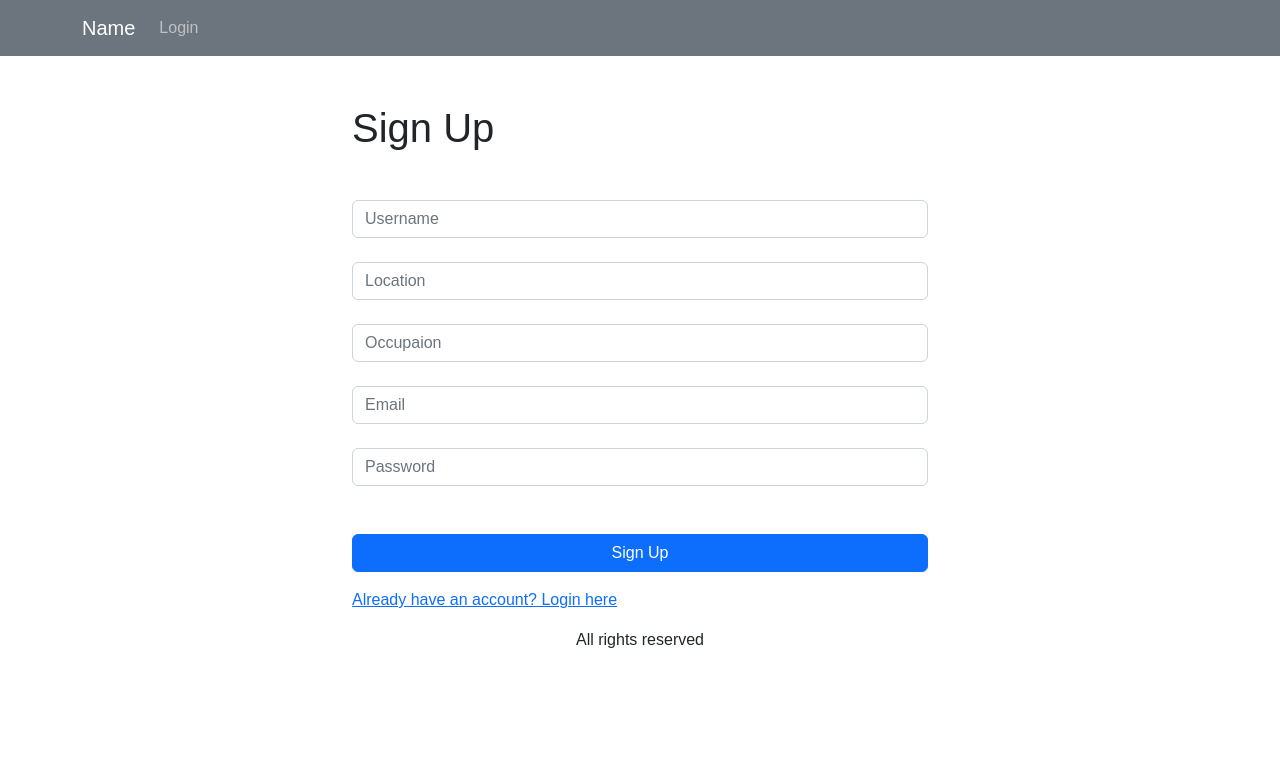
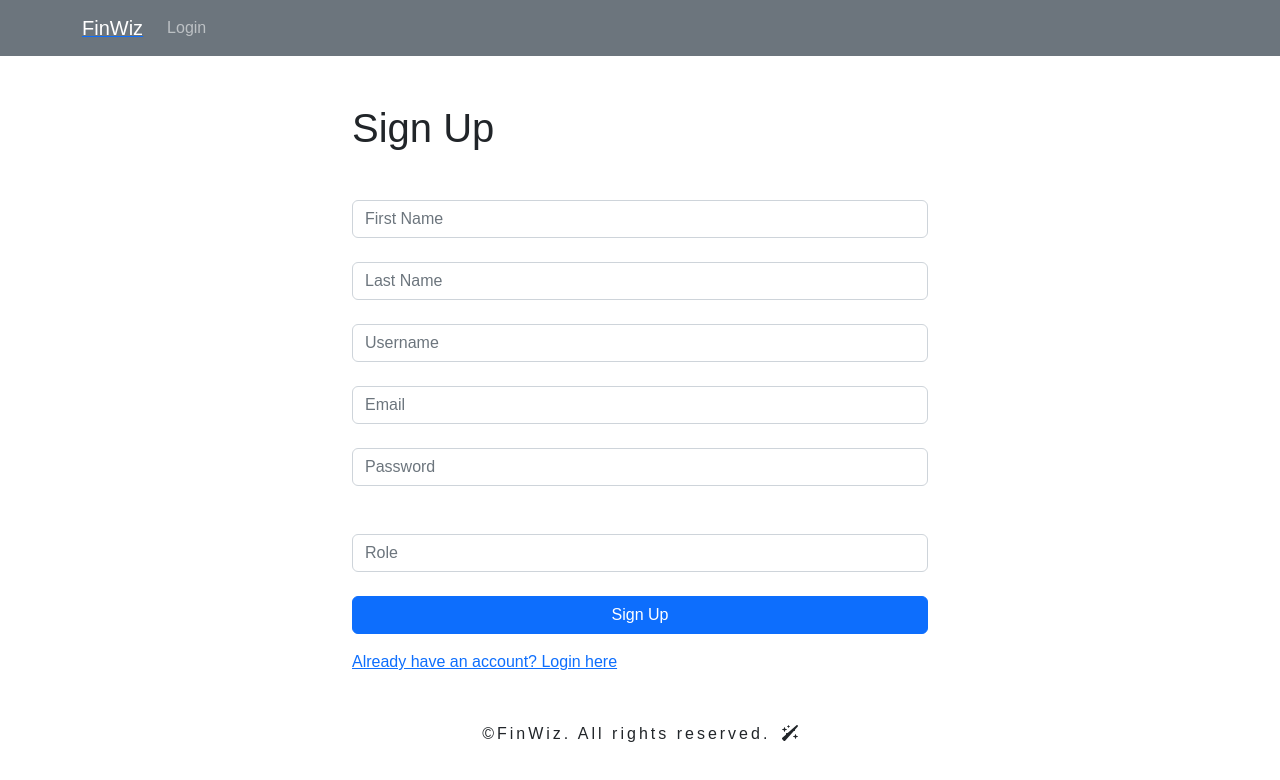
Before and after one commit to larigens/finwiz, a React (Create React App) app in the folder client/: page /signup in a window 1280 px wide. Shown: the top 780 px of the page. Built offline with nearby package versions, Linux system fonts and the light colour scheme.

Commit message:
separated the code into dif components

```diff
--- a/client/package.json
+++ b/client/package.json
@@ -19,6 +19,8 @@
     "react-bootstrap": "^2.7.2",
     "react-dom": "^18.2.0",
     "react-fontawesome": "^1.7.1",
+    "react-helmet-async": "^1.3.0",
+    "react-router-bootstrap": "^0.26.2",
     "react-router-dom": "^6.9.0",
     "react-scripts": "5.0.1",
     "web-vitals": "^2.1.4"
--- a/client/src/App.js
+++ b/client/src/App.js
@@ -1,53 +1,68 @@
 import React from "react"
-import { BrowserRouter, Route, Routes, Link } from "react-router-dom";
-// import HomeScreen from "./screens/HomeScreen";
-// import ProductScreen from "./screens/ProductScreen";
-import Navbar from "react-bootstrap/Navbar";
-import Container from "react-bootstrap/Container";
-import Nav from "react-bootstrap/Nav";
-import Badge from "react-bootstrap/Badge";
-import { LinkContainer } from "react-router-bootstrap";
-import { useContext } from "react";
-import Login from "./newPages/Login";
-import Home from "./newPages/Home";
-import SignUp from "./newPages/SignUp";
+import { BrowserRouter as Router, Routes, Route } from 'react-router-dom';
+import { ApolloClient, InMemoryCache, ApolloProvider, createHttpLink } from '@apollo/client';
+import { setContext } from '@apollo/client/link/context';
+
+import Header from "./components/Header";
+import Footer from "./components/Footer";
+import Login from "./pages/Login";
+import SignUp from "./pages/Signup";
+import Home from "./pages/Home";
+
 // import { Store } from "./Store";
 // import CartScreen from "./screens/CartScreen";
 // import SigninScreen from "./screens/SigninScreen";
+// import HomeScreen from "./screens/HomeScreen";
+// import ProductScreen from "./screens/ProductScreen";
+// import Badge from "react-bootstrap/Badge";
+// import { useContext } from "react";
 
-function App() {
+const httpLink = createHttpLink({
+  uri: '/graphql',
+});
 
+const authLink = setContext((_, { headers }) => {
+  // get the authentication token from local storage if it exists
+  const token = localStorage.getItem('id_token');
+  // return the headers to the context so httpLink can read them
+  return {
+    headers: {
+      ...headers,
+      authorization: token ? `Bearer ${token}` : '',
+    },
+  };
+});
+
+const client = new ApolloClient({
+  uri: 'graphql',
+  link: authLink.concat(httpLink),
+  cache: new InMemoryCache(),
+});
+
+export default function App() {
   // const {cart} = useContext(Store).state
   return (
-    <BrowserRouter>
-      <div className="d-flex flex-column site-container">
-        <header>
-          <Navbar bg="secondary" variant="dark">
-            <Container>
-              <LinkContainer to="/">
-                <Navbar.Brand>Name</Navbar.Brand>
-              </LinkContainer>
-              <Nav className="me-auto">
-                <Link to="/login" className="nav-link">
-                  Login
-                </Link>
-              </Nav>
-            </Container>
-          </Navbar>
-        </header>
-        <main>
-          <Container className="mt-3">
-            <Routes>
-              <Route path="/login" element={<Login />} />
-              <Route path="/signup" element={<SignUp />} />
-              <Route path="/" element={<Home />} />
-            </Routes>
-          </Container>
-        </main>
-        <footer className="text-center">All rights reserved</footer>
-      </div>
-    </BrowserRouter>
+    <ApolloProvider client={client}>
+      <Router>
+        <>
+          <Header />
+          <Routes>
+            <Route
+              path='/'
+              element={<Home />}
+            />
+            <Route
+              path='/login'
+              element={<Login />}
+            />
+            <Route
+              path='/signup'
+              element={<SignUp />}
+            />
+          </Routes>
+        </>
+      </Router>
+      <Footer />
+    </ApolloProvider>
   );
 }
-
-export default App;
--- a/client/src/components/Header.js
+++ b/client/src/components/Header.js
@@ -1,26 +1,22 @@
 import React from 'react';
 import { Container, Navbar, Nav } from 'react-bootstrap';
+import { Link } from "react-router-dom";
 
 export default function Header() {
     return (
         <>
-            <header>
-                <Navbar expand="lg" className="p-2">
-                    <Container fluid>
-                        <Navbar.Brand className="fw-semibold gradient-text heading-font fs-3" href="/"> FinWiz </Navbar.Brand>
-                        <Navbar.Toggle aria-controls="navbarSupportedContent" />
-                        <Navbar.Collapse id="navbarSupportedContent">
-                            <Nav className="me-auto mb-2 mb-lg-0">
-                                <Nav.Link className="nav-link dark-accent gradient-hv mt-2 fs-5 fw-semibold" href="/" >Home</Nav.Link>
-                                {/* TODO: Make reports as dropdown */}
-                                <Nav.Link className="nav-link dark-accent gradient-hv mt-2 fs-5 fw-semibold" href="/" >Reports</Nav.Link>
-                            </Nav>
-                            <Nav className="ms-auto mb-2 mb-lg-0 justify-content-end">
-                                <Nav.Link className="nav-link dark-accent gradient-hv mt-2 fs-5 fw-semibold" href="/" >Login </Nav.Link>
-                                {/* TODO: if logged in, display this: */}
-                                <Nav.Link className="nav-link dark-accent gradient-hv mt-2 fs-5 fw-semibold" href="/">Logout</Nav.Link>
-                            </Nav>
-                        </Navbar.Collapse>
+            <header className="d-flex flex-column site-container">
+                {/* TODO: Make the Navbar as a HEADER react component */}
+                <Navbar bg="secondary" variant="dark">
+                    <Container>
+                        <Link to="/">
+                            <Navbar.Brand>FinWiz</Navbar.Brand>
+                        </Link>
+                        <Nav className="me-auto">
+                            <Link to="/login" className="nav-link">
+                                Login
+                            </Link>
+                        </Nav>
                     </Container>
                 </Navbar>
             </header>
--- a/client/src/newPages/Signup.js
+++ /dev/null
@@ -1,43 +0,0 @@
-import React from "react"
-import Container from "react-bootstrap/esm/Container";
-import Form from "react-bootstrap/esm/Form";
-import Button from "react-bootstrap/esm/Button";
-import { Helmet } from "react-helmet-async";
-import { Link } from "react-router-dom";
-
-function SignUp() {
-
-    return (
-        <Container className="small-container">
-            <Helmet>
-                <title>Sign Up</title>
-            </Helmet>
-            <h1 className="my-5">Sign Up</h1>
-            <Form>
-                <Form.Group className="mb-4" controlId="username">
-                    <Form.Control type="text" placeholder="Username" required />
-                </Form.Group>
-                <Form.Group className="mb-4" controlId="location">
-                    <Form.Control type="text" placeholder="Location" required />
-                </Form.Group>
-                <Form.Group className="mb-4" controlId="occupaiom">
-                    <Form.Control type="text" placeholder="Occupaion" required />
-                </Form.Group>
-                <Form.Group className="mb-4" controlId="email">
-                    <Form.Control type="email" placeholder="Email" required />
-                </Form.Group>
-                <Form.Group className="mb-5" controlId="password">
-                    <Form.Control type="password" placeholder="Password" required />
-                </Form.Group>
-                <div className="mb-3 text-center d-grid">
-                    <Button type="submit">Sign Up</Button>
-                </div>
-                <div className="mb-3">
-                    <Link to={`/login`}>Already have an account? Login here</Link>
-                </div>
-            </Form>
-        </Container>
-    );
-}
-
-export default SignUp;
--- /dev/null
+++ b/client/src/pages/Signup.js
@@ -0,0 +1,93 @@
+import React, { useState } from 'react';
+import { Form, Button, Container } from 'react-bootstrap';
+import { Helmet } from "react-helmet-async";
+import { Link } from "react-router-dom";
+import { useMutation } from '@apollo/client';
+import { ADD_USER } from '../utils/mutations';
+
+import Auth from '../utils/auth';
+
+const SignUp = () => {
+    // set initial form state
+    const [userFormData, setUserFormData] = useState({ username: '', email: '', password: '' });
+    // set state for form validation
+    const [validated] = useState(false);
+    // set state for alert
+    const [showAlert, setShowAlert] = useState(false);
+    const [addUser, { error }] = useMutation(ADD_USER);
+
+    const handleInputChange = (event) => {
+        const { name, value } = event.target;
+        setUserFormData({ ...userFormData, [name]: value });
+    };
+
+    const handleFormSubmit = async (event) => {
+        event.preventDefault();
+
+        // check if form has everything (as per react-bootstrap docs)
+        const form = event.currentTarget;
+        if (form.checkValidity() === false) {
+            event.preventDefault();
+            event.stopPropagation();
+        }
+
+        try {
+            console.log(userFormData);
+            const { data } = await addUser({
+                variables: { ...userFormData },
+            });
+
+            Auth.login(data.addUser.token);
+        } catch (error) {
+            console.error(error);
+            setShowAlert(true);
+        }
+
+        setUserFormData({
+            username: '',
+            email: '',
+            password: '',
+        });
+    };
+
+    return (
+        <Container className="small-container">
+            <Helmet>
+                <title>Sign Up</title>
+            </Helmet>
+            <h1 className="my-5">Sign Up</h1>
+            <Form>
+                <Form.Group className="mb-4" controlId="firstName">
+                    <Form.Control type="text" placeholder="First Name" required />
+                </Form.Group>
+                <Form.Group className="mb-4" controlId="lastName">
+                    <Form.Control type="text" placeholder="Last Name" required />
+                </Form.Group>
+                <Form.Group className="mb-4" controlId="username">
+                    <Form.Control type="text" placeholder="Username" required />
+                </Form.Group>
+                {/* Need to add code on the server side for this part */}
+                {/* <Form.Group className="mb-4" controlId="location">
+                    <Form.Control type="text" placeholder="Location" required />
+                </Form.Group> */}
+                <Form.Group className="mb-4" controlId="email">
+                    <Form.Control type="email" placeholder="Email" required />
+                </Form.Group>
+                <Form.Group className="mb-5" controlId="password">
+                    <Form.Control type="password" placeholder="Password" required />
+                </Form.Group>
+                <Form.Group className="mb-4" controlId="role">
+                    <Form.Control type="text" placeholder="Role" required />
+                </Form.Group>
+                <div className="mb-3 text-center d-grid">
+                    <Button type="submit">Sign Up</Button>
+                </div>
+                <div className="mb-3">
+                    <Link to={`/login`}>Already have an account? Login here</Link>
+                </div>
+            </Form>
+        </Container>
+    );
+}
+
+export default SignUp;
--- /dev/null
+++ b/client/src/utils/auth.js
@@ -0,0 +1,49 @@
+// use this to decode a token and get the user's information out of it
+import decode from 'jwt-decode';
+
+// create a new class to instantiate for a user
+class AuthService {
+  // get user data
+  getProfile() {
+    return decode(this.getToken());
+  }
+
+  // check if user's logged in
+  loggedIn() {
+    // Checks if there is a saved token and it's still valid
+    const token = this.getToken();
+    return !!token && !this.isTokenExpired(token); // handwaiving here
+  }
+
+  // check if token is expired
+  isTokenExpired(token) {
+    try {
+      const decoded = decode(token);
+      if (decoded.exp < Date.now() / 1000) {
+        return true;
+      } else return false;
+    } catch (err) {
+      throw new Error('Failed to decode token: ' + err.message);
+    }
+  }
+
+  getToken() {
+    // Retrieves the user token from localStorage
+    return localStorage.getItem('id_token');
+  }
+
+  login(idToken) {
+    // Saves user token to localStorage
+    localStorage.setItem('id_token', idToken);
+    window.location.assign('/');
+  }
+
+  logout() {
+    // Clear user token and profile data from localStorage
+    localStorage.removeItem('id_token');
+    // this will reload the page and reset the state of the application
+    window.location.assign('/');
+  }
+}
+
+export default new AuthService();
--- /dev/null
+++ b/client/src/utils/mutations.js
@@ -0,0 +1,27 @@
+import { gql } from '@apollo/client';
+
+// Create a new user
+export const ADD_USER = gql`
+  mutation addUser($input: UserInput!) {
+    addUser(input: $input) {
+      token
+      user {
+        _id
+        username
+      }
+    }
+  }
+`;
+
+// Log in a user
+export const LOGIN_USER = gql`
+  mutation login($username: String!, $password: String!) {
+    login(username: $username, password: $password) {
+      token
+      user {
+        _id
+        email
+      }
+    }
+  }
+`;
```
Also changed, not shown: client/src/newPages/Home.js (deleted, +0 -9 lines), client/src/pages/Home.js (+5 -7 lines), client/src/utils/queries.js (added, +14 -0 lines), client/src/components/Main.js (added), client/src/pages/Login.js (renamed from client/src/newPages/Login.js), 1 other file (tests, documents, lock files or other folders).
